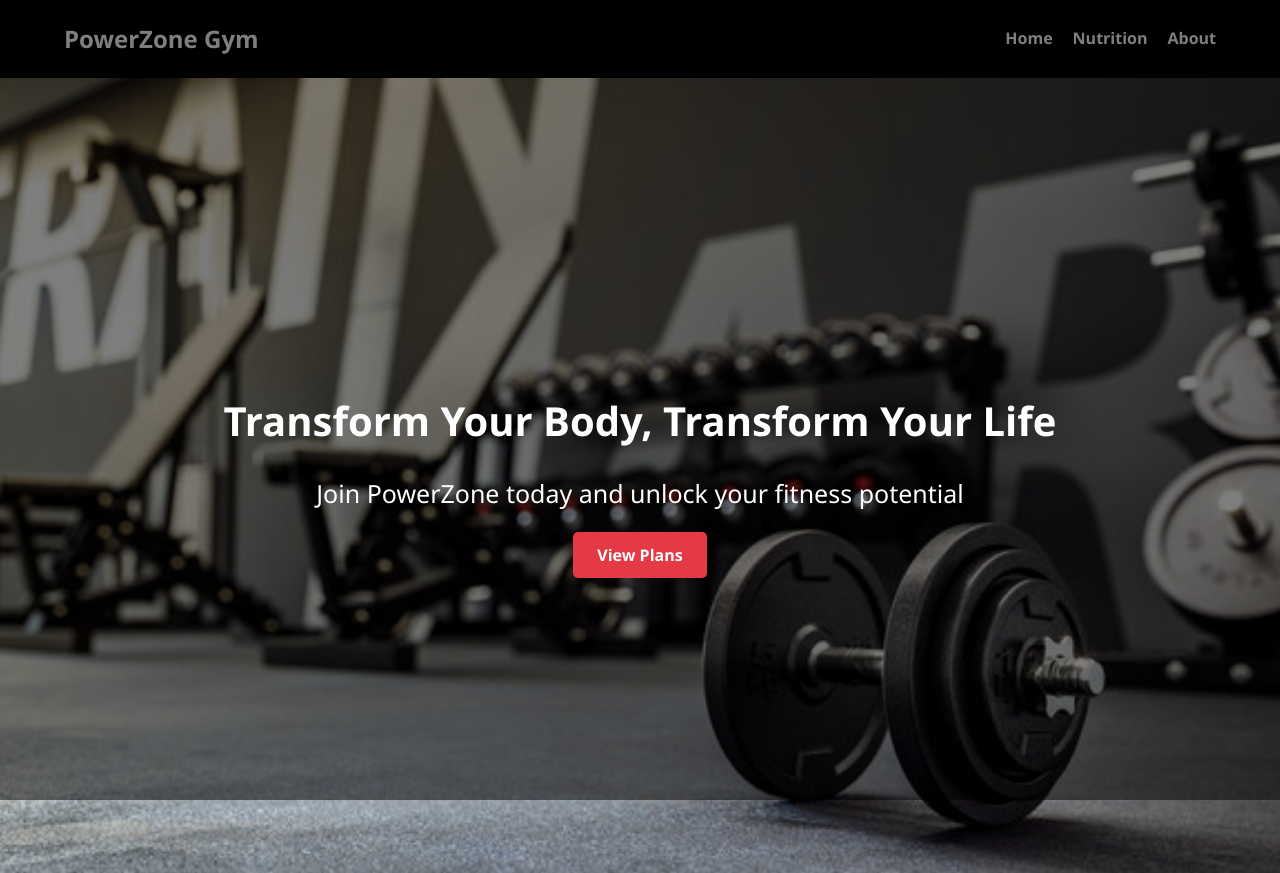
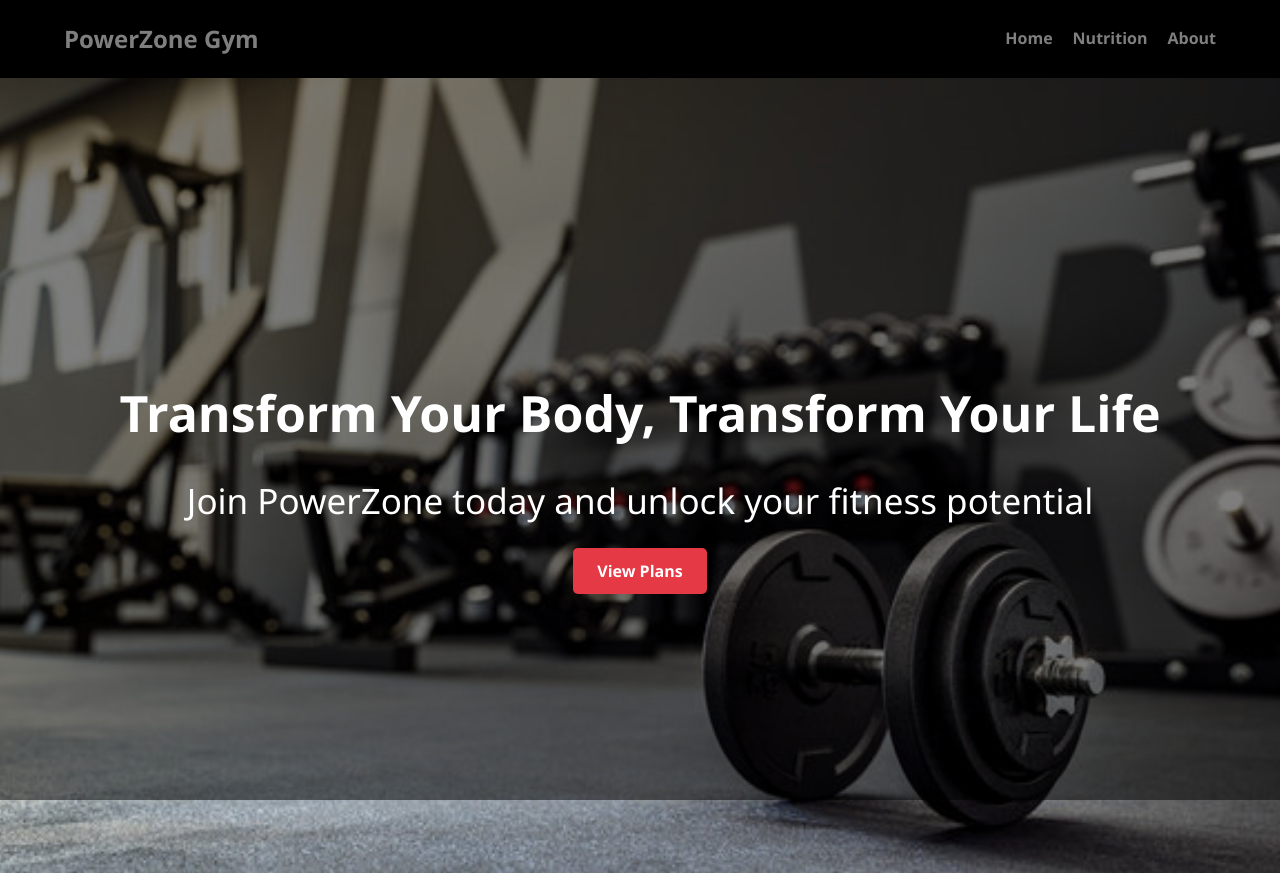
Before and after one commit to Bharath5551/gymmembership, a website: page frontend/index.html in a window 1280 px wide. Shown: the top 873 px of the page. Drawn offline with Linux system fonts and the light colour scheme.

Commit message:
Update style.css

```diff
--- a/frontend/css/style.css
+++ b/frontend/css/style.css
@@ -65,7 +65,6 @@ html {
   top: 0; left: 0;
   width: 100%; height: 100%;
   background: rgba(0, 0, 0, 0.5); /* dark overlay */
-  z-index: 1;
 }
 
 .hero-content {
@@ -75,12 +74,12 @@ html {
 }
 
 .hero h2 {
-  font-size: 40px;
+  font-size: 50px;
   margin-bottom: 20px;
 }
 
 .hero p {
-  font-size: 25px;
+  font-size: 35px;
   margin-bottom: 30px;
 }
 
```
